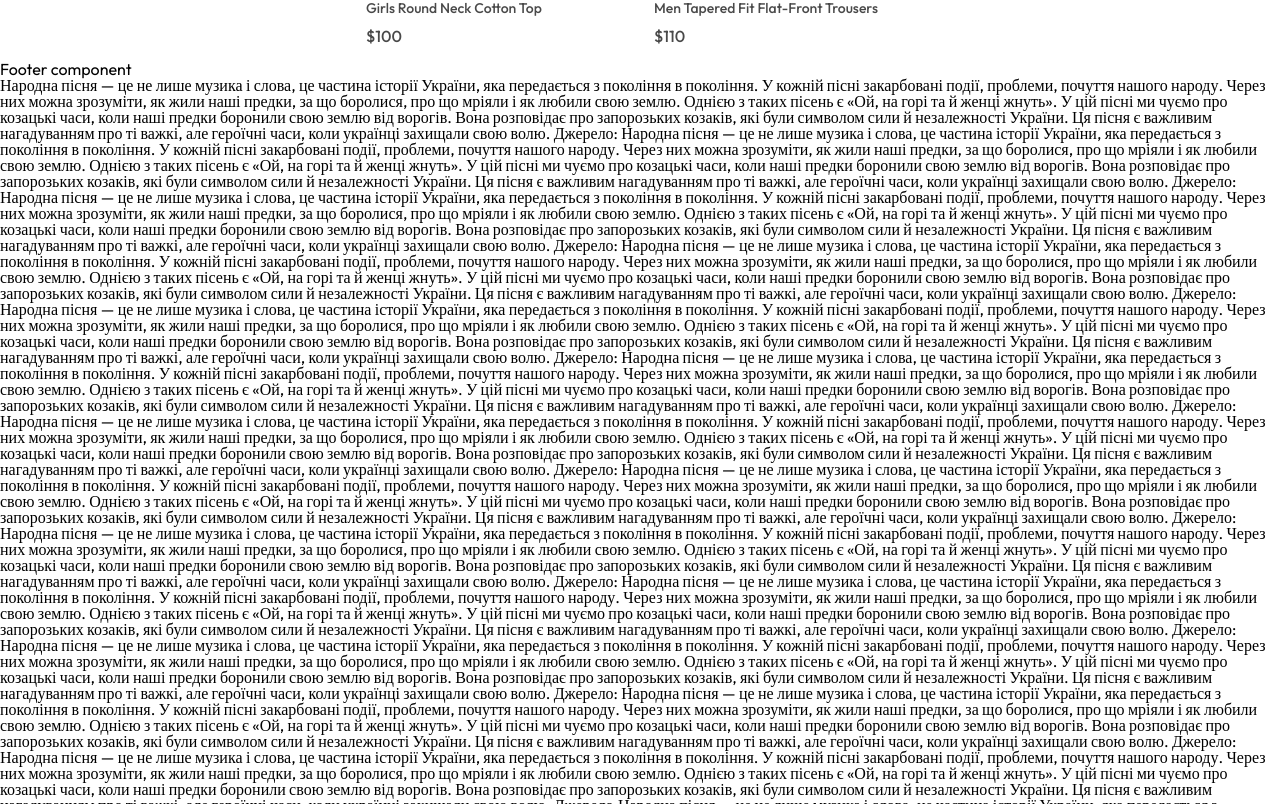
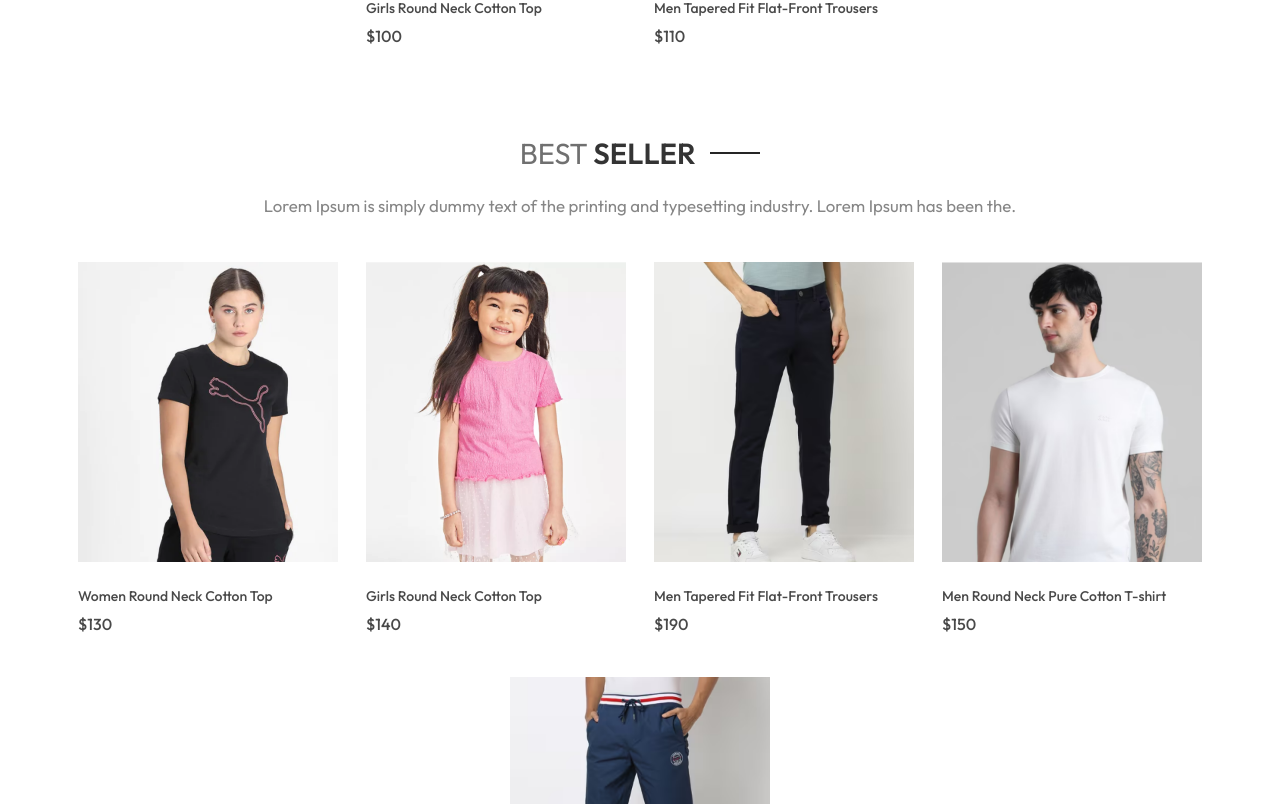
Before and after one commit to Nazar-Buk/forever-store, a React (Vite) app: page / in a window 1280 px wide. Shown: the part 1976-2780 px from the top of the page. Built offline with nearby package versions, Linux system fonts and the light colour scheme.

Commit message:
🧱 Create Best Sellers section.
🎨 Add styles.

```diff
--- a/src/assets/assets.js
+++ b/src/assets/assets.js
@@ -106,7 +106,7 @@ export const products = [
     subCategory: "Topwear",
     sizes: ["S", "M", "L"],
     date: 1716634345448,
-    bestseller: true,
+    bestseller: false,
   },
   {
     _id: "aaaab",
@@ -119,7 +119,7 @@ export const products = [
     subCategory: "Topwear",
     sizes: ["M", "L", "XL"],
     date: 1716621345448,
-    bestseller: true,
+    bestseller: false,
   },
   {
     _id: "aaaac",
@@ -132,7 +132,7 @@ export const products = [
     subCategory: "Topwear",
     sizes: ["S", "L", "XL"],
     date: 1716234545448,
-    bestseller: true,
+    bestseller: false,
   },
   {
     _id: "aaaad",
@@ -145,7 +145,7 @@ export const products = [
     subCategory: "Topwear",
     sizes: ["S", "M", "XXL"],
     date: 1716621345448,
-    bestseller: true,
+    bestseller: false,
   },
   {
     _id: "aaaae",
@@ -184,7 +184,7 @@ export const products = [
     subCategory: "Bottomwear",
     sizes: ["S", "L", "XL"],
     date: 1716621542448,
-    bestseller: false,
+    bestseller: true,
   },
   {
     _id: "aaaah",
@@ -249,7 +249,7 @@ export const products = [
     subCategory: "Topwear",
     sizes: ["S", "M", "L", "XL"],
     date: 1716624445448,
-    bestseller: false,
+    bestseller: true,
   },
   {
     _id: "aaaam",
@@ -288,7 +288,7 @@ export const products = [
     subCategory: "Bottomwear",
     sizes: ["S", "M", "L", "XL"],
     date: 1716627745448,
-    bestseller: false,
+    bestseller: true,
   },
   {
     _id: "aaaap",
@@ -327,7 +327,7 @@ export const products = [
     subCategory: "Topwear",
     sizes: ["S", "M", "L", "XL"],
     date: 1716631045448,
-    bestseller: false,
+    bestseller: true,
   },
   {
     _id: "aaaas",
--- /dev/null
+++ b/src/components/BestSeller.jsx
@@ -0,0 +1,41 @@
+import { useContext, useEffect, useState } from "react";
+import { ShopContext } from "../context/ShopContext";
+import Title from "./Title";
+import ProductItem from "./ProductItem";
+
+const BestSeller = () => {
+  const { products } = useContext(ShopContext);
+  const [bestSeller, setBestSeller] = useState([]);
+
+  useEffect(() => {
+    const bestProducts = products.filter((item) => item.bestseller);
+    setBestSeller(bestProducts.slice(0, 5));
+  }, []);
+
+  return (
+    <section className="best-sellers">
+      <div className="best-sellers__container">
+        <div className="wrap-best-sellers__content">
+          <Title text1="Best " text2="Seller" />
+          <p className="sub-title">
+            Lorem Ipsum is simply dummy text of the printing and typesetting
+            industry. Lorem Ipsum has been the.
+          </p>
+          <div className="best-sellers__cards">
+            {bestSeller.map((item) => (
+              <ProductItem
+                key={item._id}
+                id={item._id}
+                image={item.image}
+                price={item.price}
+                name={item.name}
+              />
+            ))}
+          </div>
+        </div>
+      </div>
+    </section>
+  );
+};
+
+export default BestSeller;
--- a/src/context/ShopContext.jsx
+++ b/src/context/ShopContext.jsx
@@ -5,7 +5,7 @@ export const ShopContext = createContext(); // створюємо контекс
 
 const ShopContextProvider = (props) => {
   const currency = "$";
-  const delivery_fee = 10;
+  const delivery_fee = 10; // вартість доставки
 
   const value = {
     products,
--- a/src/pages/Home.jsx
+++ b/src/pages/Home.jsx
@@ -1,3 +1,4 @@
+import BestSeller from "../components/BestSeller";
 import Hero from "../components/Hero";
 import LatestCollections from "../components/LatestCollections";
 
@@ -6,6 +7,7 @@ const Home = () => {
     <div className="home-page">
       <Hero />
       <LatestCollections />
+      <BestSeller />
     </div>
   );
 };
--- a/src/styles/pages/_home.scss
+++ b/src/styles/pages/_home.scss
@@ -157,4 +157,67 @@
       }
     }
   }
+
+  section.best-sellers {
+    margin-top: clamp(1.875rem, 0.875rem + 5vw, 6.875rem); // 110px
+
+    .best-sellers__container {
+      .wrap-best-sellers__content {
+        display: flex;
+        flex-direction: column;
+        justify-content: center;
+        align-items: center;
+
+        .title {
+          margin-bottom: 30px;
+        }
+
+        p.sub-title {
+          text-align: center;
+        }
+
+        .best-sellers__cards {
+          margin-top: 47px;
+          display: flex;
+          flex-wrap: wrap;
+          gap: 28px;
+          justify-content: center;
+
+          a.product-card {
+            max-width: 260px;
+            margin-bottom: 17px;
+
+            .wrap-product-card__img {
+              overflow: clip;
+              width: 100%;
+
+              img {
+                transition: all ease-in-out 0.3s;
+
+                aspect-ratio: 260/300;
+
+                &:hover {
+                  transform: scale(1.1);
+                }
+              }
+            }
+
+            .product-card__name {
+              margin-top: 25px;
+              margin-bottom: 13px;
+              font-size: v.$latest-card-name-font-size;
+              font-weight: v.$latest-card-name-font-weight;
+              color: v.$latest-card-name-color;
+            }
+
+            .product-card__price {
+              font-size: v.$latest-card-price-font-size;
+              font-weight: v.$latest-card-price-font-weight;
+              color: v.$latest-card-price-color;
+            }
+          }
+        }
+      }
+    }
+  }
 }
```
